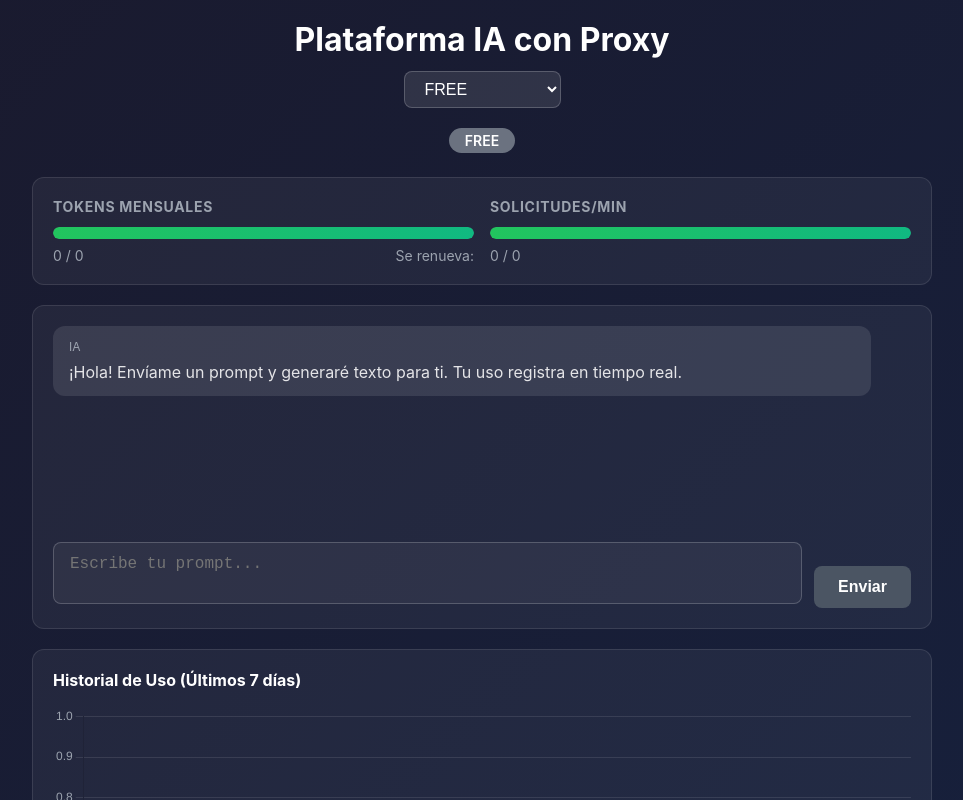
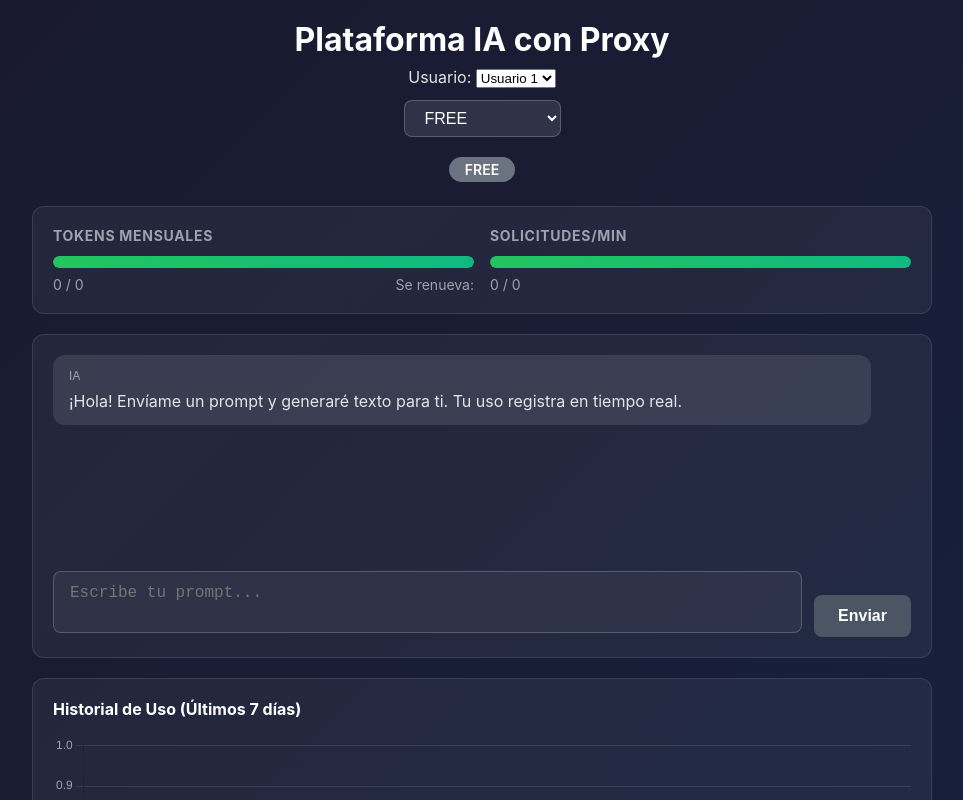
Before and after one commit to andree0708/proxyFrontend, a React (Vite) app: page / in a window 1280 px wide. Shown: the top 800 px of the page, without its empty margins (158-1121 px from the left). Built offline with nearby package versions, Linux system fonts and the light colour scheme; no server answers; the HTML template or start-up script is replaced by a standard one.

Commit message:
Add multi-user support with user selector

```diff
--- a/src/App.jsx
+++ b/src/App.jsx
@@ -43,6 +43,7 @@ function App() {
   const [history, setHistory] = useState([])
   const [showUpgradeModal, setShowUpgradeModal] = useState(false)
   const [rateLimitCountdown, setRateLimitCountdown] = useState(0)
+  const [userId, setUserId] = useState('usuario1')
   const messagesEndRef = useRef(null)
 
   useEffect(() => {
@@ -57,11 +58,11 @@ function App() {
     messagesEndRef.current?.scrollIntoView({ behavior: 'smooth' })
   }, [messages])
 
-  async function loadData() {
+  async function loadData(uid = userId) {
     try {
       const [status, historyData] = await Promise.all([
-        getQuotaStatus(),
-        getQuotaHistory()
+        getQuotaStatus(uid),
+        getQuotaHistory(uid)
       ])
       setQuotaStatus(status)
       setHistory(historyData)
@@ -80,7 +81,7 @@ function App() {
     setLoading(true)
 
     try {
-      const response = await generateText(userMessage)
+      const response = await generateText(userMessage, userId)
       setMessages(prev => [...prev, { role: 'ai', text: response.text }])
       await loadData()
     } catch (err) {
@@ -159,12 +160,28 @@ function App() {
     <div className="app-container">
       <header className="app-header">
         <h1>{TEXTS.header}</h1>
+        <div className="user-selector">
+          <label>Usuario: </label>
+          <select
+            value={userId}
+            onChange={(e) => {
+              setUserId(e.target.value)
+              loadData(e.target.value)
+              setMessages([{ role: 'ai', text: TEXTS.initialMessage }])
+            }}
+            className="user-select"
+          >
+            <option value="usuario1">Usuario 1</option>
+            <option value="usuario2">Usuario 2</option>
+            <option value="usuario3">Usuario 3</option>
+          </select>
+        </div>
         <div className="plan-selector">
           <select
             value={plan}
             onChange={async (e) => {
               await selectPlan(e.target.value)
-              await loadData()
+              await loadData(userId)
             }}
             className="plan-select"
           >
--- a/src/services/api.js
+++ b/src/services/api.js
@@ -1,7 +1,7 @@
 const API_BASE = import.meta.env.VITE_API_URL || 'http://localhost:8080/api';
 
-export async function generateText(prompt) {
-  const response = await fetch(`${API_BASE}/ai/generate`, {
+export async function generateText(prompt, userId = 'usuario1') {
+  const response = await fetch(`${API_BASE}/ai/generate?userId=${userId}`, {
     method: 'POST',
     headers: { 'Content-Type': 'application/json' },
     body: JSON.stringify({ prompt })
@@ -15,25 +15,25 @@ export async function generateText(prompt) {
   return response.json();
 }
 
-export async function getQuotaStatus() {
-  const response = await fetch(`${API_BASE}/quota/status`);
+export async function getQuotaStatus(userId = 'usuario1') {
+  const response = await fetch(`${API_BASE}/quota/status?userId=${userId}`);
   return response.json();
 }
 
-export async function getQuotaHistory() {
-  const response = await fetch(`${API_BASE}/quota/history`);
+export async function getQuotaHistory(userId = 'usuario1') {
+  const response = await fetch(`${API_BASE}/quota/history?userId=${userId}`);
   return response.json();
 }
 
-export async function upgradePlan() {
-  const response = await fetch(`${API_BASE}/quota/upgrade`, {
+export async function upgradePlan(userId = 'usuario1') {
+  const response = await fetch(`${API_BASE}/quota/upgrade?userId=${userId}`, {
     method: 'POST'
   });
   return response.json();
 }
 
-export async function selectPlan(plan) {
-  const response = await fetch(`${API_BASE}/quota/select-plan`, {
+export async function selectPlan(plan, userId = 'usuario1') {
+  const response = await fetch(`${API_BASE}/quota/select-plan?userId=${userId}`, {
     method: 'POST',
     headers: { 'Content-Type': 'application/json' },
     body: JSON.stringify({ plan })
```
